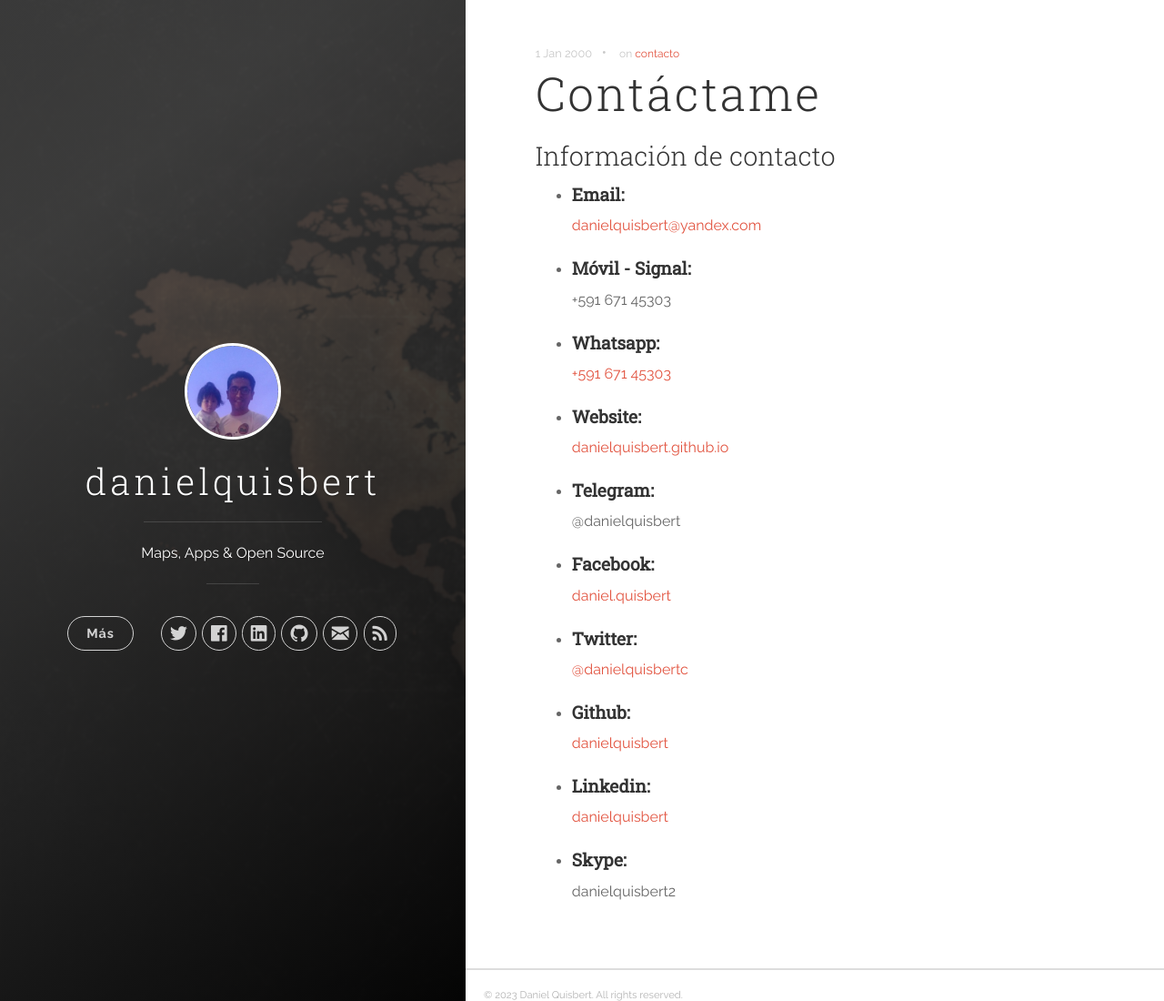
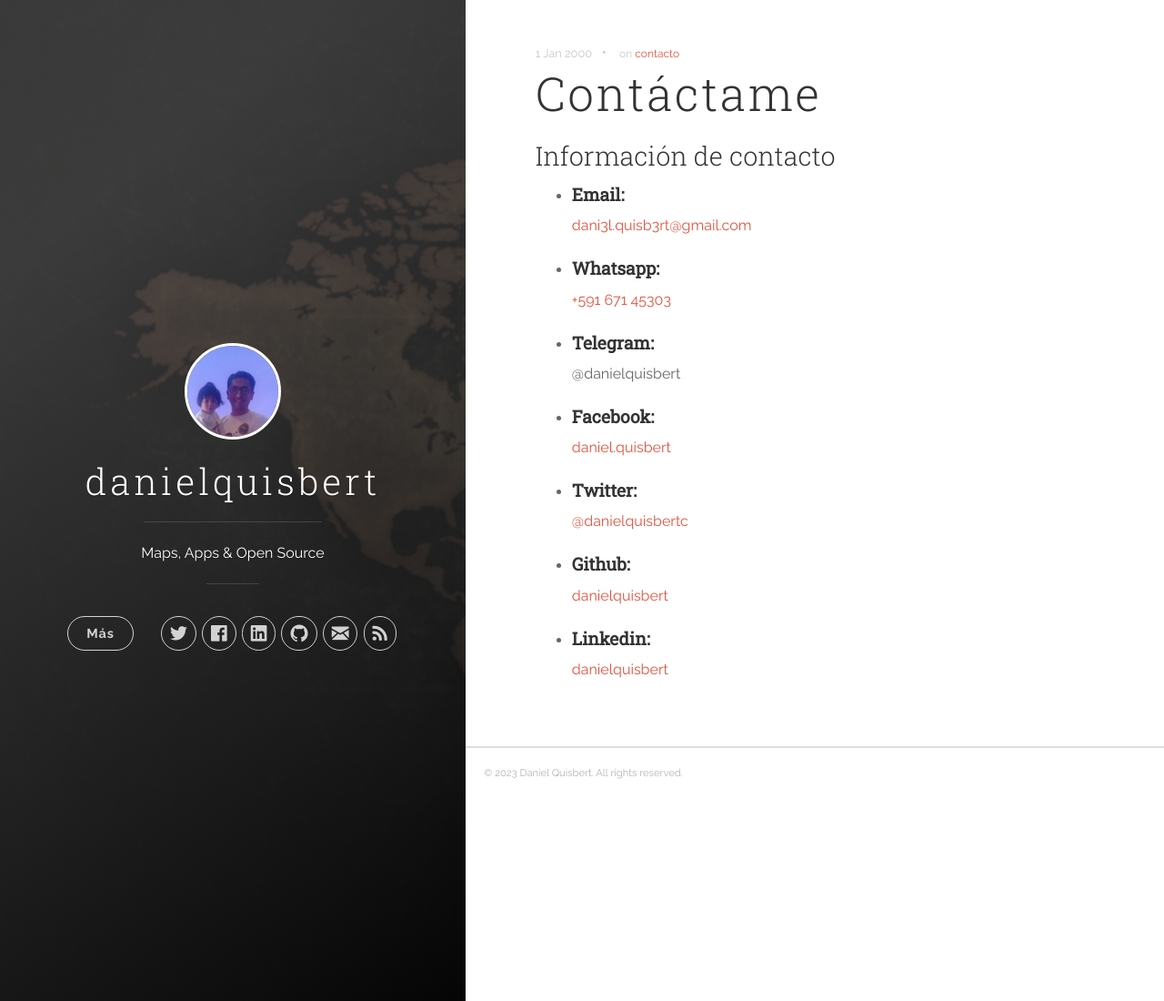
Before and after one commit to danielquisbert/danielquisbert.github.io, a Jekyll site: the page built from _posts/2000-01-01-contacto.markdown, in a window 1280 px wide and 1100 px high. Shown: the whole window at 91% size. Built offline with Jekyll 4.4.1, drawn with Linux system fonts in a browser that asks for light colours.

Commit message:
cambio en contacto

```diff
--- a/_posts/2000-01-01-contacto.markdown
+++ b/_posts/2000-01-01-contacto.markdown
@@ -8,16 +8,10 @@ tags: [contacto]
 ### Información de contacto
 
 - #### **Email:**
-[danielquisbert@yandex.com](mailto:danielquisbert@yandex.com)
-
-- #### **Móvil - Signal:**
-+591 671 45303
+[dani3l.quisb3rt@gmail.com](mailto:dani3l.quisb3rt@gmail.com)
 
 - #### **Whatsapp:**
 [+591 671 45303](https://wa.me/59167145303?text=¿Necesitas%20ayuda%20en%20tecnología?)
-
-- #### **Website:**
-[danielquisbert.github.io](https://danielquisbert.github.io)
 
 - #### **Telegram:**
 @danielquisbert
@@ -33,6 +27,3 @@ tags: [contacto]
 
 - #### **Linkedin:**
 [danielquisbert](https://www.linkedin.com/in/danielquisbert/)
-
-- #### **Skype:**
-danielquisbert2
```
